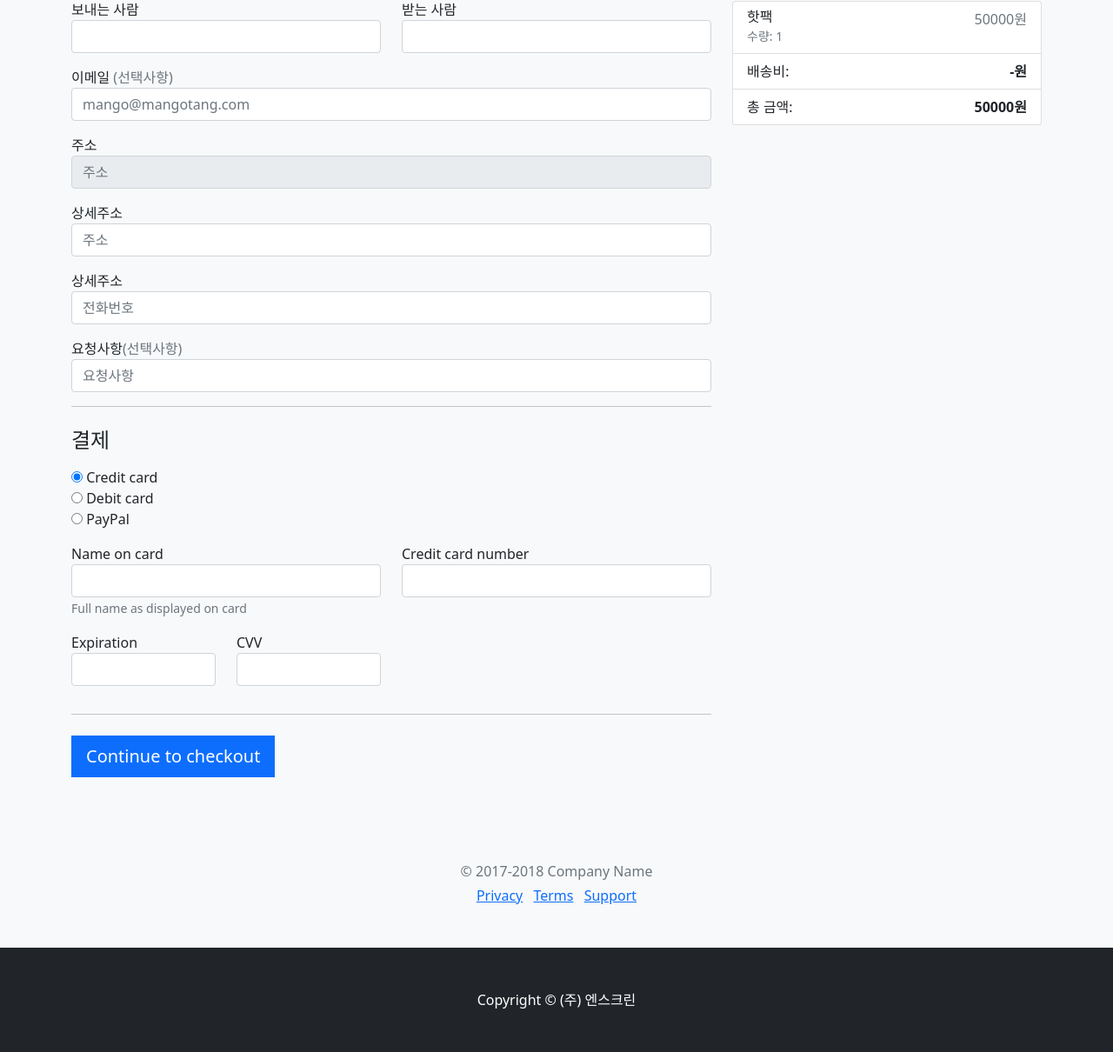
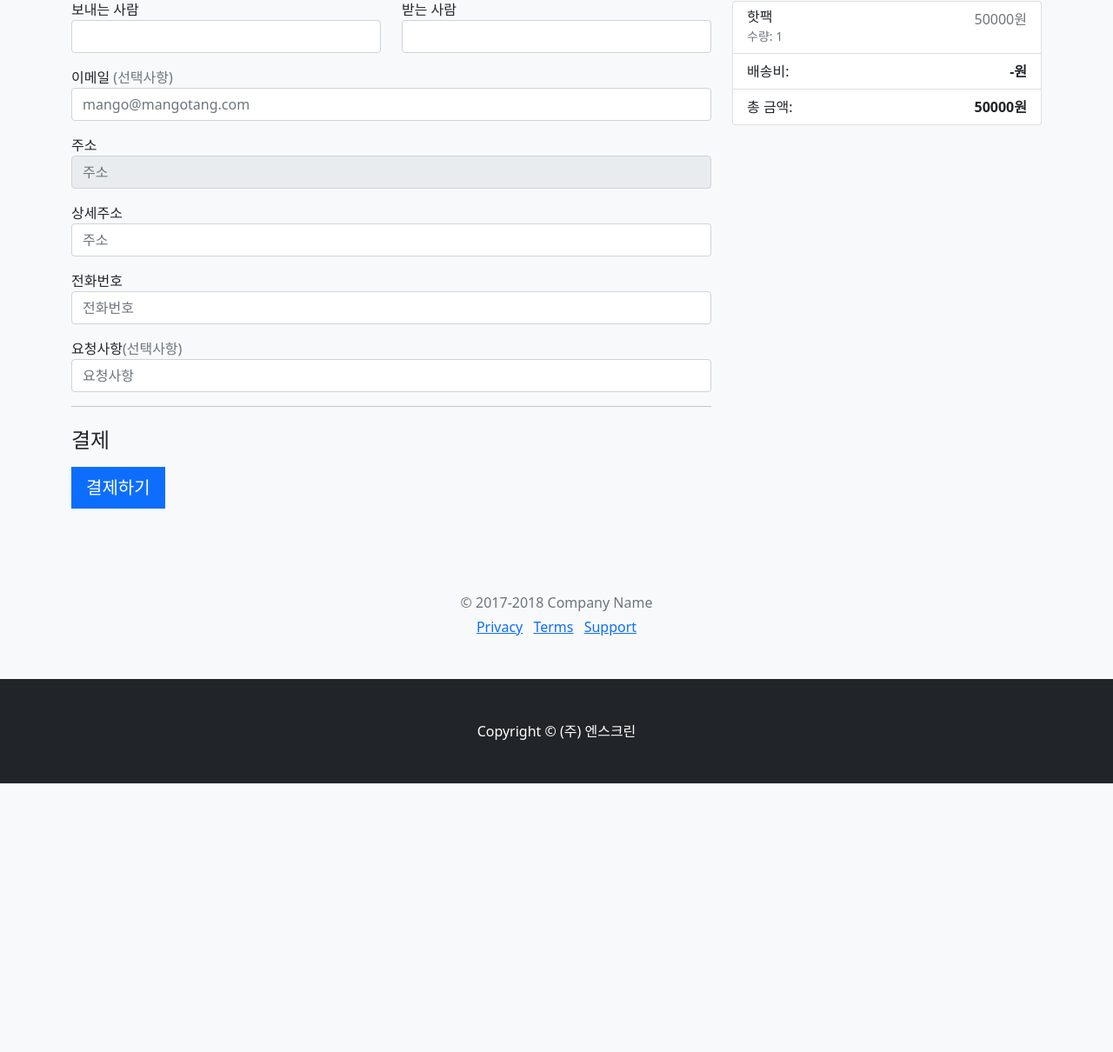
Before and after one commit to hennible0612/MangoTang, a Django app: page /checkout/ in a window 1280 px wide. Shown: the part 715-1925 px from the top of the page at 87% size. After the commit the page ends 1616 px from the top, so only its background shows below. Run offline with Django 4.2, Linux system fonts and the light colour scheme; a user stored in the database is signed in; data comes from the database, SQL or seed files in the repository; data that the repository does not hold is empty; some libraries are stand-ins or nearby versions.

Commit message:
아임포트 api 추가
ㅂ.

```diff
--- a/store/models.py
+++ b/store/models.py
@@ -35,9 +35,9 @@ class Customer(models.Model):
     # birth_date = models.DateField(blank=True, null=True)
     # gender = models.CharField(max_length=2, choices=GENDER_CHOICES)
     mileage = models.IntegerField(null=True, blank=True)
-    # join_date = models.DateField()
-    address1 = models.CharField(max_length=200, null=False)
-    address2 = models.CharField(max_length=200, null=False)
+    join_date = models.DateTimeField(default=datetime.now)
+    # address1 = models.CharField(max_length=200, null=False)
+    # address2 = models.CharField(max_length=200, null=False)
 
     def __str__(self):
         return self.name
--- a/store/templates/store/checkout.html
+++ b/store/templates/store/checkout.html
@@ -94,7 +94,8 @@
 
                     <div class="mb-3">
                         <label for="address">주소</label>
-                        <input type="text" class="form-control" id="address_kakao" placeholder="주소" required="" readonly>
+                        <input type="text" class="form-control" id="address_kakao" placeholder="주소" required=""
+                               readonly>
                         <div class="invalid-feedback">
                             주소를 입력해주세요
                         </div>
@@ -102,17 +103,18 @@
 
                     <div class="mb-3">
                         <label for="address2">상세주소</label>
-                        <input type="text" class="form-control" id="address2" name="address_detail" placeholder="주소" required="">
+                        <input type="text" class="form-control" id="address2" name="address_detail" placeholder="주소"
+                               required="">
                         <div class="invalid-feedback">
                             상세주소를 입력해주세요
                         </div>
                     </div>
 
                     <div class="mb-3">
-                        <label for="address2">상세주소</label>
+                        <label for="address2">전화번호</label>
                         <input type="text" class="form-control" name="address_detail" placeholder="전화번호" required="">
                         <div class="invalid-feedback">
-                            상세주소를 입력해주세요
+                            전화번호를 입력해주세요
                         </div>
                     </div>
 
@@ -163,58 +165,8 @@
 
                     <h4 class="mb-3">결제</h4>
 
-                    <div class="d-block my-3">
-                        <div class="custom-control custom-radio">
-                            <input id="credit" name="paymentMethod" type="radio" class="custom-control-input" checked=""
-                                   required="">
-                            <label class="custom-control-label" for="credit">Credit card</label>
-                        </div>
-                        <div class="custom-control custom-radio">
-                            <input id="debit" name="paymentMethod" type="radio" class="custom-control-input"
-                                   required="">
-                            <label class="custom-control-label" for="debit">Debit card</label>
-                        </div>
-                        <div class="custom-control custom-radio">
-                            <input id="paypal" name="paymentMethod" type="radio" class="custom-control-input"
-                                   required="">
-                            <label class="custom-control-label" for="paypal">PayPal</label>
-                        </div>
-                    </div>
-                    <div class="row">
-                        <div class="col-md-6 mb-3">
-                            <label for="cc-name">Name on card</label>
-                            <input type="text" class="form-control" id="cc-name" placeholder="" required="">
-                            <small class="text-muted">Full name as displayed on card</small>
-                            <div class="invalid-feedback">
-                                Name on card is required
-                            </div>
-                        </div>
-                        <div class="col-md-6 mb-3">
-                            <label for="cc-number">Credit card number</label>
-                            <input type="text" class="form-control" id="cc-number" placeholder="" required="">
-                            <div class="invalid-feedback">
-                                Credit card number is required
-                            </div>
-                        </div>
-                    </div>
-                    <div class="row">
-                        <div class="col-md-3 mb-3">
-                            <label for="cc-expiration">Expiration</label>
-                            <input type="text" class="form-control" id="cc-expiration" placeholder="" required="">
-                            <div class="invalid-feedback">
-                                Expiration date required
-                            </div>
-                        </div>
-                        <div class="col-md-3 mb-3">
-                            <label for="cc-cvv">CVV</label>
-                            <input type="text" class="form-control" id="cc-cvv" placeholder="" required="">
-                            <div class="invalid-feedback">
-                                Security code required
-                            </div>
-                        </div>
-                    </div>
-                    <hr class="mb-4">
-                    <button class="btn btn-primary btn-lg btn-block" type="submit">Continue to checkout</button>
+
+                    <button class="btn btn-primary btn-lg btn-block" onclick="requestPay()" type="submit">결제하기</button>
                 </form>
             </div>
         </div>
@@ -232,20 +184,45 @@
         </footer>
     </div>
 
-    {#    <!-- Bootstrap core JavaScript#}
-    {#    ================================================== -->#}
-    {#    <!-- Placed at the end of the document so the pages load faster -->#}
-    {#    <script src="./Checkout example for Bootstrap_files/jquery-3.3.1.slim.min.js.다운로드"#}
-    {#            integrity="sha384-q8i/X+965DzO0rT7abK41JStQIAqVgRVzpbzo5smXKp4YfRvH+8abtTE1Pi6jizo"#}
-    {#            crossorigin="anonymous"></script>#}
-    {#    <script>window.jQuery || document.write('<script src="../../assets/js/vendor/jquery-slim.min.js"><\/script>')</script>#}
-    {#    <script src="./Checkout example for Bootstrap_files/popper.min.js.다운로드"></script>#}
-    {#    <script src="./Checkout example for Bootstrap_files/bootstrap.min.js.다운로드"></script>#}
-    {#    <script src="./Checkout example for Bootstrap_files/holder.min.js.다운로드"></script>#}
+    <script src="//t1.daumcdn.net/mapjsapi/bundle/postcode/prod/postcode.v2.js"></script>
+    <script type="text/javascript" src="https://cdn.iamport.kr/js/iamport.payment-1.2.0.js"></script>
+    <script>
+        var IMP = window.IMP; // 생략 가능
+        IMP.init("imp55124420"); // 예: imp00000000
+        function requestPay() {
+            {#IMP.request_pay(param, callback) //결제창 호출#}
+            IMP.request_pay({ // param
+                pg: "html5_inicis", //PG사
+                pay_method: "card", //결제 수단
+                merchant_uid: "ORD20180131-0000011", //주문번호
+                name: "노르웨이 회전 의자",//상품명
+                amount: 100, //가격
+                buyer_email: "gildong@gmail.com", //이메일
+                buyer_name: "홍길동", //이름
+                buyer_tel: "010-4242-4242", //전화번호
+                buyer_addr: "서울특별시 강남구 신사동", //주소
+                buyer_postcode: "01181" //우편번호
+            }, function (rsp) { // callback
+                if (rsp.success) {
+                    console.log("성공")
+                    rsp.imp_uid // 아임포트 고유 결제 번호
+                    rsp.merchant_uid //주문번호
+                    rsp.pay_method //결제수단
+                    var msg = '결제가 완료되었습니다.';
+                    msg += '고유ID : ' + rsp.imp_uid;
+                    msg += '상점 거래ID : ' + rsp.merchant_uid;
+                    msg += '결제 금액 : ' + rsp.paid_amount;
+                    msg += '카드 승인번호 : ' + rsp.apply_num;
+                } else {
+                    var msg = '결제에 실패하였습니다.';
+                    msg += '에러내용 : ' + rsp.error_msg;
+                }
+                alert(msg);
+            });
+        }
 
-    <script src="//t1.daumcdn.net/mapjsapi/bundle/postcode/prod/postcode.v2.js"></script>
+    </script>
     <script>
-
         window.onload = function () {
             document.getElementById("address_kakao").addEventListener("click", function () { //주소입력칸을 클릭하면
                 //카카오 지도 발생
--- a/store/urls.py
+++ b/store/urls.py
@@ -32,6 +32,9 @@ urlpatterns = [
 	# 제품 문의 API
 	path('product/question/<int:seller_code>/<int:page>/', views.getQuestion, name="getQuestion"),
 
+	# 결제 성공
+	path('payment/success',views.paymentSuccess, name='paymentSuccess'),
+
 	# 내페이지
 	path('mypage/', views.mypage, name="mypage"),
 
--- a/store/views.py
+++ b/store/views.py
@@ -384,7 +384,15 @@ def getQuestion(request, seller_code, page):
     json_obj = serializers.serialize('json', question_obj)  # 페이징된값
 
     return JsonResponse(json_obj, safe=False, json_dumps_params={'ensure_ascii': False})
+"""
+결제 성공
+"""
 
+def paymentSuccess(request):
+
+    print("결제 성공")
+    json_obj = {}
+    return JsonResponse(json_obj, safe=False, json_dumps_params={'ensure_ascii': False})
 
 """
 내페이지
```
Also changed, not shown: store/templates/store/register.html (+9 -9 lines), db.sqlite3, store/migrations/0021_remove_customer_address1_remove_customer_address2_and_more.py (added).
